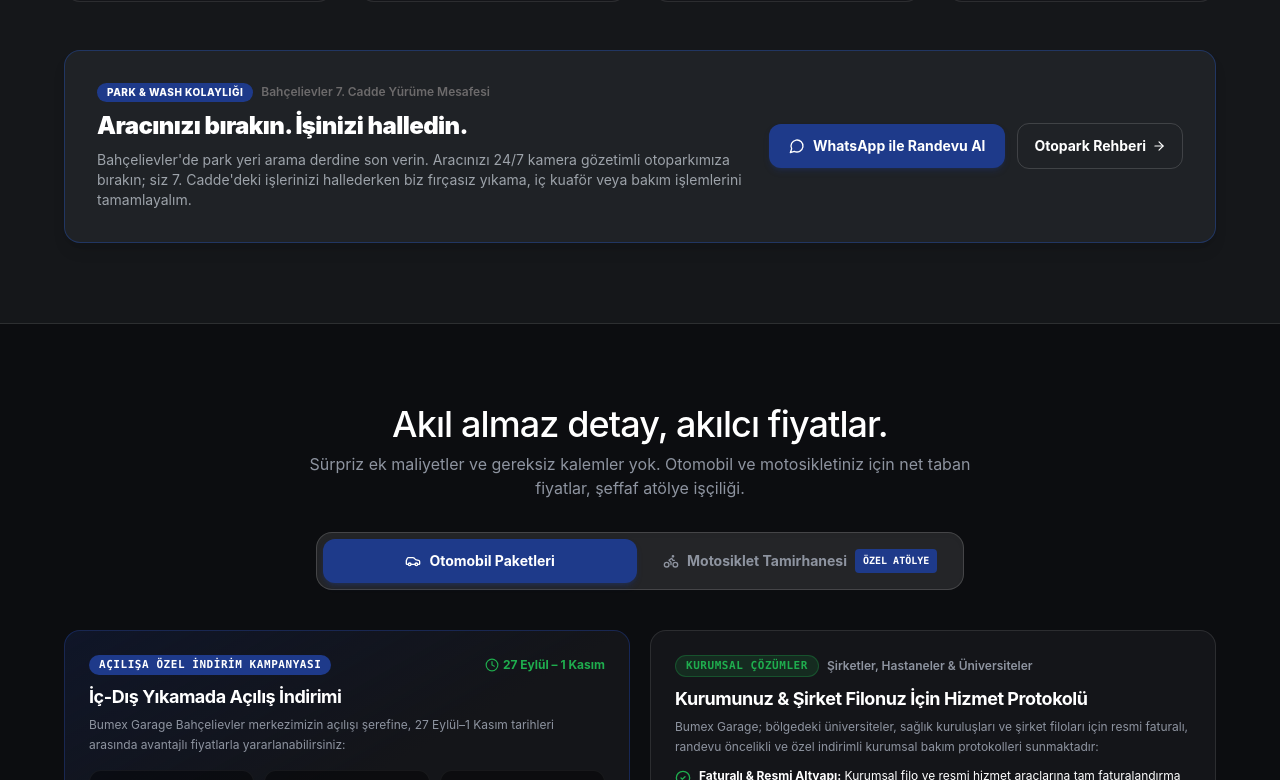
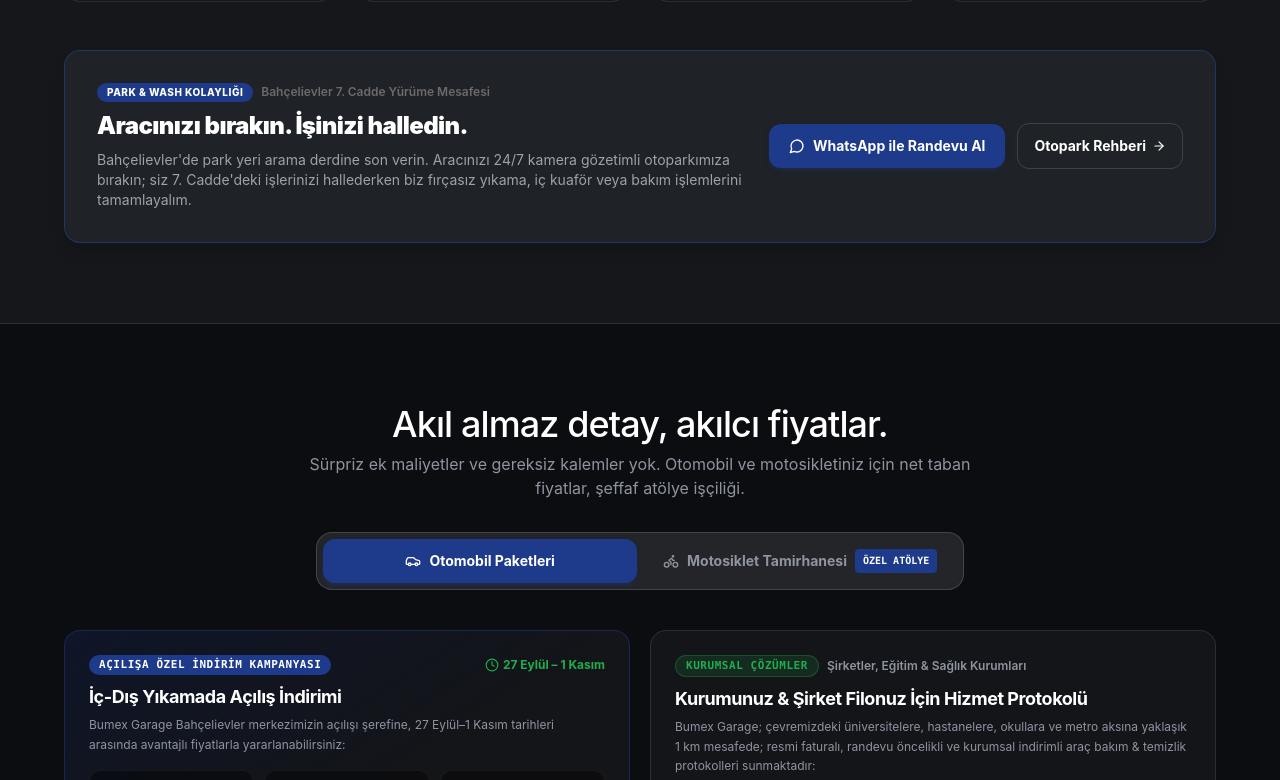
Before and after one commit to AgricolaC/bumex-garage-website, a Next.js app: page / in a window 1280 px wide. Shown: the part 3469-4249 px from the top of the page. Built offline with nearby package versions, Linux system fonts and the light colour scheme.

Commit message:
feat(pricing): broaden institutional framing to ~1km, add teachers & admin staff, direct 10% discount

```diff
--- a/src/components/landing/PricingSection.tsx
+++ b/src/components/landing/PricingSection.tsx
@@ -164,12 +164,12 @@ export function PricingSection({ theme, onOpenModal }: PricingSectionProps) {
                   Kurumsal Çözümler
                 </span>
                 <span className={`text-xs font-semibold ${isCream ? 'text-[#686D7A]' : 'text-[#8E94A0]'}`}>
-                  Şirketler, Hastaneler &amp; Üniversiteler
+                  Şirketler, Eğitim &amp; Sağlık Kurumları
                 </span>
               </div>
               <h3 className="text-lg font-bold tracking-tight">Kurumunuz &amp; Şirket Filonuz İçin Hizmet Protokolü</h3>
               <p className={`text-xs mt-1 mb-3 leading-relaxed ${isCream ? 'text-[#5A5D66]' : 'text-[#8E94A0]'}`}>
-                Bumex Garage; bölgedeki üniversiteler, sağlık kuruluşları ve şirket filoları için resmi faturalı, randevu öncelikli ve özel indirimli kurumsal bakım protokolleri sunmaktadır:
+                Bumex Garage; çevremizdeki üniversitelere, hastanelere, okullara ve metro aksına yaklaşık 1 km mesafede; resmi faturalı, randevu öncelikli ve kurumsal indirimli araç bakım &amp; temizlik protokolleri sunmaktadır:
               </p>
               <div className="space-y-2 text-xs">
                 <div className="flex items-start gap-2">
@@ -182,7 +182,7 @@ export function PricingSection({ theme, onOpenModal }: PricingSectionProps) {
                 </div>
                 <div className="flex items-start gap-2">
                   <CheckCircle2 className="w-4 h-4 text-[#1FAD4E] shrink-0 mt-0.5" />
-                  <span><strong>Sağlık Çalışanları &amp; Hasta Yakınları:</strong> Hastanelere 900 m mesafedeki garajımızda sağlık personeli ve refakatçilere kimlik/kart ibrazıyla anında %10 nezaket indirimi.</span>
+                  <span><strong>Öğretmenler, Sağlık &amp; İdari Personel:</strong> Çevremizdeki okul, hastane ve kamu kurumlarında görev yapan öğretmenlerimize, sağlık çalışanlarımıza, idari personele ve hasta yakınlarına kimlik/kart ibrazıyla anında <strong>%10 indirim</strong>.</span>
                 </div>
               </div>
             </div>
```
